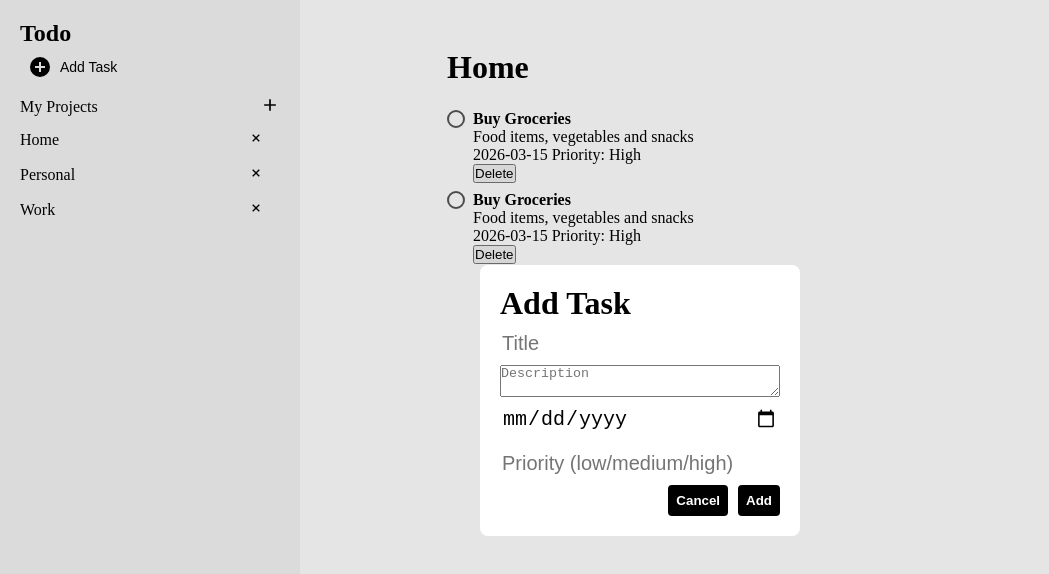
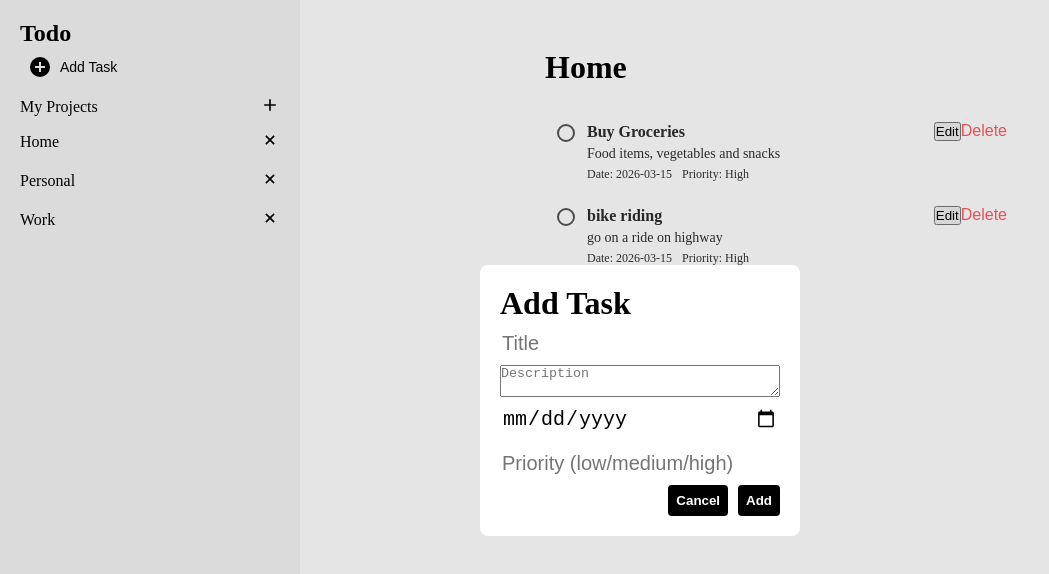
Before and after one commit to wolfieslab/Todo-app, a website built with webpack: page src/index.html in a window 1280 px wide. Both pictures are taken after a click on the button "Add Task". Shown: the whole page, without its empty margins (0-1049 px from the left). Built offline with nearby package versions, Linux system fonts and the light colour scheme.

Commit message:
feat: add edit task functionality and refactor UI structure
- implemented task editing via reusable modal
- split ui.js into render, modal, and handlers for better separation of concerns
- improved code maintainability and structure

```diff
--- a/modules/appController.js
+++ b/modules/appController.js
@@ -9,8 +9,15 @@ const setActiveProject = (index) => {
 };
 
 const getActiveProject = () => {
+    if(projects.length === 0) return null;
+
+    if(activeProjectIndex >= projects.length) {
+        activeProjectIndex = projects.length - 1;
+    }
     return projects[activeProjectIndex];
 };
+
+const getActiveProjectIndex = () => activeProjectIndex;
 
 const createProjects = (name) => {
     const project = createProject(name);
@@ -36,4 +43,4 @@ const addTodoToActiveProject = (data) => {
     project.addTodo(newTodo);
 };
 
-export { createProjects, getProjects, deleteProject, setActiveProject, getActiveProject, addTodoToActiveProject };
+export { createProjects, getProjects, deleteProject, setActiveProject, getActiveProject, addTodoToActiveProject, getActiveProjectIndex };
--- a/modules/todo.js
+++ b/modules/todo.js
@@ -3,6 +3,13 @@
 
     const toggleComplete = () => {
         completed = !completed;
+    };
+
+    const updateData = (newData) => {
+        title = newData.title;
+        description = newData.description;
+        dueDate = newData.dueDate;
+        priority = newData.priority;
     };
 
     const getData = () => {
@@ -11,5 +18,5 @@
         };
     };
 
-    return { toggleComplete, getData};
+    return { toggleComplete, getData, updateData };
 }
--- a/modules/ui.js
+++ /dev/null
@@ -1,228 +0,0 @@
-import { createProjects, getProjects, deleteProject, addTodoToActiveProject, getActiveProject } from "./appController";
-import project from "./project"
-import todo from "./todo";
-
-export function renderProjects() {
-    const sidebar = document.getElementById("projects");
-    sidebar.innerHTML = "";
-
-    const logo = document.createElement("div");
-    logo.classList.add("logo");
-    logo.textContent = "Todo";
-
-    const addTaskBtn = document.createElement("button")
-    addTaskBtn.classList.add("add-task-btn");
-    addTaskBtn.innerHTML = `<svg xmlns="http://www.w3.org/2000/svg" viewBox="0 0 24 24"><title>plus-circle</title><path d="M17,13H13V17H11V13H7V11H11V7H13V11H17M12,2A10,10 0 0,0 2,12A10,10 0 0,0 12,22A10,10 0 0,0 22,12A10,10 0 0,0 12,2Z" /></svg>
-        <span>Add Task</span>`;
-
-    const heading = document.createElement("div");
-    heading.classList.add("heading")
-
-    const headingText = document.createElement("div");
-    headingText.classList.add("heading-text");
-    headingText.textContent = "My Projects";
-
-    const addProjectBtn = document.createElement("button");
-    addProjectBtn.classList.add("add-project-btn");
-    addProjectBtn.innerHTML = `
-        <svg xmlns="http://www.w3.org/2000/svg" viewBox="0 0 24 24"><title>plus</title><path d="M19,13H13V19H11V13H5V11H11V5H13V11H19V13Z" /></svg>`;
-    heading.append(headingText, addProjectBtn);
-
-    sidebar.append(logo, addTaskBtn, heading);
-
-    const projectList = document.createElement("div");
-    projectList.classList.add("projects-list");
-
-    getProjects().forEach((project, index) => {
-        const div = document.createElement("div");
-        div.classList.add("project")
-
-        const span = document.createElement("span");
-        span.textContent = project.name;
-
-        const deleteBtn = document.createElement("button");
-        deleteBtn.classList.add("delete-project-btn")
-        deleteBtn.innerHTML = `
-            <svg xmlns="http://www.w3.org/2000/svg" viewBox="0 0 24 24"><title>plus</title><path d="M19,13H13V19H11V13H5V11H11V5H13V11H19V13Z" /></svg>
-        `;
-
-        div.dataset.index = index;
-        div.append(span, deleteBtn);
-
-
-        deleteBtn.addEventListener("click", () => {
-            deleteProject(index);
-            renderProjects();
-            renderTodos();
-        });
-
-
-        projectList.appendChild(div);
-        sidebar.appendChild(projectList);
-    });
-
-
-
-
-    addProjectBtn.addEventListener("click", () => {
-        openProjectModal(createProjects);
-    });
-
-    addTaskBtn.addEventListener("click", () => {
-        openTaskModal(addTodoToActiveProject);
-    });
-}
-
-export function renderTodos() {
-    const list = document.getElementById("todos");
-    list.innerHTML = "";
-
-    const project = getActiveProject();
-    const todos = project.getTodos();
-
-    const heading = document.createElement("h2");
-    heading.classList.add("title");
-    heading.textContent = project.name;
-
-    list.appendChild(heading);
-
-    todos.forEach((todo, index) => {
-        const item = createTodoElement(todo, index);
-        list.appendChild(item);
-    });
-}
-
-function createTodoElement(todo, index) {
-    const todoDiv = document.createElement("div");
-    todoDiv.classList.add("todo");
-
-    const todoCheckbox = document.createElement("label");
-    todoCheckbox.classList.add("todo-checkbox");
-
-    todoCheckbox.innerHTML = `
-            <input type="checkbox">
-            <span class="checkmark">
-                <svg class="icon" xmlns="http://www.w3.org/2000/svg" viewBox="0 0 24 24"><title>check</title><path d="M21,7L9,19L3.5,13.5L4.91,12.09L9,16.17L19.59,5.59L21,7Z" /></svg>
-            </span>
-        `;
-
-    const todoDetails = document.createElement("div");
-    todoDetails.classList.add("todo-details");
-
-    const title = document.createElement("h4");
-    title.textContent = todo.getData().title;
-
-    const desc = document.createElement("p");
-    desc.textContent = todo.getData().description;
-
-    const meta = document.createElement("p");
-    meta.innerHTML = `
-        <span>${todo.getData().dueDate}</span>
-        <span>Priority: ${todo.getData().priority}</span>
-    `;
-
-    const deleteBtn = document.createElement("button");
-    deleteBtn.classList.add("delete-todo-btn");
-    deleteBtn.textContent = "Delete";
-    deleteBtn.addEventListener("click", () => {
-        const project = getActiveProject();
-        project.removeTodo(index);
-        renderTodos();
-    });
-
-    todoDetails.append(title, desc, meta, deleteBtn)
-    todoDiv.append(todoCheckbox, todoDetails);
-    return todoDiv;
-}
-
-function createModal({ title, fields, onSubmit }) {
-    const dialog = document.createElement("dialog");
-    dialog.classList.add("modal");
-
-    const form = document.createElement("form");
-    form.method = "dialog";
-
-    const heading = document.createElement("h2");
-    heading.classList.add("dialog-heading");
-    heading.textContent = title;
-
-    form.appendChild(heading);
-
-    fields.forEach(field => {
-        const input = document.createElement(field.type === "textarea" ? "textarea" : "input");
-        input.name = field.name;
-        input.placeholder = field.placeholder;
-
-        if (field.type !== "textarea") input.type = field.type;
-
-        form.appendChild(input);
-    })
-
-    const actions = document.createElement("div");
-    actions.classList.add("actions-button")
-
-    const cancelBtn = document.createElement("button");
-    cancelBtn.textContent = "Cancel"
-    cancelBtn.type = "button";
-    cancelBtn.addEventListener("click", () => dialog.close());
-
-    const addBtn = document.createElement("button");
-    addBtn.textContent = "Add"
-    addBtn.type = "submit"
-
-    actions.append(cancelBtn, addBtn);
-    form.appendChild(actions);
-
-    addBtn.addEventListener("click", (e) => {
-        e.preventDefault();
-
-        const formData = new FormData(form);
-        const data = Object.fromEntries(formData.entries());
-        onSubmit(data);
-
-        dialog.close();
-        dialog.remove();
-    });
-
-    dialog.appendChild(form);
-    document.body.appendChild(dialog);
-
-    return dialog;
-}
-
-function openProjectModal(createProjects) {
-    const modal = createModal({
-        title: "Add Project",
-        fields: [
-            {
-                name: "title",
-                type: "text",
-                placeholder: "Project Name"
-            }
-        ],
-        onSubmit: (data) => {
-            createProjects(data.title);
-            renderProjects();
-        }
-    });
-
-    modal.showModal();
-}
-
-function openTaskModal(addTodoToActiveProject) {
-    const modal = createModal({
-        title: "Add Task",
-        fields: [
-            { name: "title", type: "text", placeholder: "Title" },
-            { name: "description", type: "textarea", placeholder: "Description" },
-            { name: "dueDate", type: "date" },
-            { name: "priority", type: "text", placeholder: "Priority (low/medium/high)" }
-        ],
-        onSubmit: (data) => {
-            addTodoToActiveProject(data);
-            renderTodos();
-        }
-    });
-
-    modal.showModal();
-}
--- /dev/null
+++ b/modules/ui/handlers.js
@@ -0,0 +1,20 @@
+import { getActiveProject, deleteProject, setActiveProject } from "../appController";
+import { renderProjects, renderTodos } from "./render";
+
+export function handleDeleteTodo(index) {
+    const project = getActiveProject();
+    project.removeTodo(index);
+    renderTodos();
+}
+
+export function handleDeleteProject(index) {
+    deleteProject(index);
+    renderProjects();
+    renderTodos();
+}
+
+export function handleProjectSwitching(index) {
+    setActiveProject(index);
+    renderProjects();
+    renderTodos();
+}
--- /dev/null
+++ b/modules/ui/modal.js
@@ -0,0 +1,112 @@
+function createModal({ title, fields, onSubmit }) {
+    const dialog = document.createElement("dialog");
+    dialog.classList.add("modal");
+
+    const form = document.createElement("form");
+    form.method = "dialog";
+
+    const heading = document.createElement("h2");
+    heading.classList.add("dialog-heading");
+    heading.textContent = title;
+
+    form.appendChild(heading);
+
+    fields.forEach(field => {
+        const input = document.createElement(field.type === "textarea" ? "textarea" : "input");
+        input.name = field.name;
+        input.placeholder = field.placeholder;
+
+        if (field.type !== "textarea") input.type = field.type;
+        if (field.value) input.value = field.value;
+
+        form.appendChild(input);
+    })
+
+    const actions = document.createElement("div");
+    actions.classList.add("actions-button")
+
+    const cancelBtn = document.createElement("button");
+    cancelBtn.textContent = "Cancel"
+    cancelBtn.type = "button";
+    cancelBtn.addEventListener("click", () => dialog.close());
+
+    const addBtn = document.createElement("button");
+    addBtn.textContent = "Add"
+    addBtn.type = "submit"
+
+    actions.append(cancelBtn, addBtn);
+    form.appendChild(actions);
+
+    addBtn.addEventListener("click", (e) => {
+        e.preventDefault();
+
+        const formData = new FormData(form);
+        const data = Object.fromEntries(formData.entries());
+        onSubmit(data);
+
+        dialog.close();
+        dialog.remove();
+    });
+
+    dialog.appendChild(form);
+    document.body.appendChild(dialog);
+
+    return dialog;
+}
+
+export function openProjectModal(createProjects, renderProjects) {
+    const modal = createModal({
+        title: "Add Project",
+        fields: [
+            {
+                name: "title",
+                type: "text",
+                placeholder: "Project Name"
+            }
+        ],
+        onSubmit: (data) => {
+            createProjects(data.title);
+            renderProjects();
+        }
+    });
+
+    modal.showModal();
+}
+
+export function openTaskModal(addTodoToActiveProject, renderTodos) {
+    const modal = createModal({
+        title: "Add Task",
+        fields: [
+            { name: "title", type: "text", placeholder: "Title" },
+            { name: "description", type: "textarea", placeholder: "Description" },
+            { name: "dueDate", type: "date" },
+            { name: "priority", type: "text", placeholder: "Priority (low/medium/high)" }
+        ],
+        onSubmit: (data) => {
+            addTodoToActiveProject(data);
+            renderTodos();
+        }
+    });
+
+    modal.showModal();
+}
+
+export function editTaskModal(todoItem, renderTodos) {
+    const data = todoItem.getData();
+
+    const modal = createModal({
+        title: "Edit task",
+        fields: [
+            { name: "title", placeholder: "Title", value: data.title },
+            { name: "description", placeholder: "Description", value: data.description },
+            { name: "dueDate", type: "date", value: data.dueDate },
+            { name: "priority", placeholder: "Priority", value: data.priority }
+        ],
+        onSubmit: (updatedData) => {
+            todoItem.updateData(updatedData)
+            renderTodos();
+        }
+    });
+
+    modal.showModal();
+}
--- /dev/null
+++ b/modules/ui/render.js
@@ -0,0 +1,149 @@
+import { createProjects, getProjects, deleteProject, addTodoToActiveProject, getActiveProject, setActiveProject, getActiveProjectIndex } from "../appController";
+import project from "../project";
+import { handleDeleteProject, handleDeleteTodo, handleProjectSwitching } from "./handlers";
+import { editTaskModal, openProjectModal, openTaskModal } from "./modal";
+
+export function renderProjects() {
+    const sidebar = document.getElementById("projects");
+    sidebar.innerHTML = "";
+
+    createSidebarElements(sidebar);
+
+    const projectList = document.createElement("div");
+    projectList.classList.add("projects-list");
+
+    getProjects().forEach((project, index) => {
+        const div = document.createElement("div");
+        div.classList.add("project")
+        div.dataset.index = index;
+
+        const activeIndex = getActiveProjectIndex();
+        if(index === activeIndex) {
+            div.classList.add("active");
+        }
+
+        const span = document.createElement("span");
+        span.textContent = project.name;
+
+        const deleteBtn = document.createElement("button");
+        deleteBtn.classList.add("delete-project-btn")
+        deleteBtn.innerHTML = `
+            <svg xmlns="http://www.w3.org/2000/svg" viewBox="0 0 24 24"><title>plus</title><path d="M19,13H13V19H11V13H5V11H11V5H13V11H19V13Z" /></svg>
+        `;
+
+        div.append(span, deleteBtn);
+        div.addEventListener("click", () => { handleProjectSwitching(index); });
+        deleteBtn.addEventListener("click", () => { handleDeleteProject(index); });
+
+        projectList.appendChild(div);
+    });
+
+    sidebar.appendChild(projectList);
+
+}
+
+export function renderTodos() {
+    const list = document.getElementById("todos");
+    list.innerHTML = "";
+
+    const project = getActiveProject();
+    const todos = project.getTodos();
+
+    const heading = document.createElement("h2");
+    heading.classList.add("title");
+    heading.textContent = project.name;
+
+    list.appendChild(heading);
+
+    todos.forEach((todo, index) => {
+        const item = createTodoElement(todo, index);
+        list.appendChild(item);
+    });
+}
+
+function createSidebarElements(sidebarElement) {
+    const logo = document.createElement("div");
+    logo.classList.add("logo");
+    logo.textContent = "Todo";
+
+    const addTaskBtn = document.createElement("button")
+    addTaskBtn.classList.add("add-task-btn");
+    addTaskBtn.innerHTML = `<svg xmlns="http://www.w3.org/2000/svg" viewBox="0 0 24 24"><title>plus-circle</title><path d="M17,13H13V17H11V13H7V11H11V7H13V11H17M12,2A10,10 0 0,0 2,12A10,10 0 0,0 12,22A10,10 0 0,0 22,12A10,10 0 0,0 12,2Z" /></svg>
+        <span>Add Task</span>`;
+
+    const heading = document.createElement("div");
+    heading.classList.add("heading")
+
+    const headingText = document.createElement("div");
+    headingText.classList.add("heading-text");
+    headingText.textContent = "My Projects";
+
+    const addProjectBtn = document.createElement("button");
+    addProjectBtn.classList.add("add-project-btn");
+    addProjectBtn.innerHTML = `
+        <svg xmlns="http://www.w3.org/2000/svg" viewBox="0 0 24 24"><title>plus</title><path d="M19,13H13V19H11V13H5V11H11V5H13V11H19V13Z" /></svg>`;
+
+    heading.append(headingText, addProjectBtn);
+    addProjectBtn.addEventListener("click", () => { openProjectModal(createProjects, renderProjects) });
+    addTaskBtn.addEventListener("click", () => { openTaskModal(addTodoToActiveProject, renderTodos) });
+
+    return sidebarElement.append(logo, addTaskBtn, heading);
+}
+
+function createTodoElement(todo, index) {
+    const data = todo.getData();
+
+    const todoDiv = document.createElement("div");
+    todoDiv.classList.add("todo");
+    todoDiv.dataset.index = index;
+
+    const todoCheckbox = document.createElement("label");
+    todoCheckbox.classList.add("todo-checkbox");
+
+    todoCheckbox.innerHTML = `
+            <input type="checkbox">
+            <span class="checkmark">
+                <svg class="icon" xmlns="http://www.w3.org/2000/svg" viewBox="0 0 24 24"><title>check</title><path d="M21,7L9,19L3.5,13.5L4.91,12.09L9,16.17L19.59,5.59L21,7Z" /></svg>
+            </span>
+        `;
+
+
+    const content = document.createElement("div");
+    content.classList.add("todo-content");
+
+    const todoRow = document.createElement("div");
+    todoRow.classList.add("todo-header");
+
+    const title = document.createElement("h4");
+    title.textContent = data.title;
+
+    const desc = document.createElement("p");
+    desc.classList.add("todo-desc");
+    desc.textContent = data.description;
+
+    const meta = document.createElement("p");
+    meta.classList.add("todo-meta");
+    meta.innerHTML = `
+        <span>Date: ${data.dueDate}</span>
+        <span class="priority ${data.priority}">Priority: ${data.priority}</span>
+    `;
+
+    const actions = document.createElement("div");
+    actions.classList.add("todo-actions-buttons");
+
+    const editBtn = document.createElement("button");
+    editBtn.classList.add("edit-todo-btn");
+    editBtn.textContent = "Edit";
+    editBtn.addEventListener("click", () => { editTaskModal(todo, renderTodos) });
+
+    const deleteBtn = document.createElement("button");
+    deleteBtn.classList.add("delete-todo-btn");
+    deleteBtn.textContent = "Delete";
+    deleteBtn.addEventListener("click", () => { handleDeleteTodo(index) });
+
+    actions.append(editBtn, deleteBtn)
+    todoRow.append(title, actions);
+    content.append(todoRow, desc, meta)
+    todoDiv.append(todoCheckbox, content);
+    return todoDiv;
+}
--- a/src/index.js
+++ b/src/index.js
@@ -1,5 +1,5 @@
 import { createProjects, getProjects } from "../modules/appController";
-import { renderProjects, renderTodos } from "../modules/ui";
+import { renderProjects, renderTodos } from "../modules/ui/render";
 import todo from "../modules/todo";
 import "./styles.css";
 
@@ -10,13 +10,14 @@ createProjects("Work");
 
 const projects = getProjects();
 const todo1 = todo("Buy Groceries", "Food items, vegetables and snacks", "2026-03-15", "High");
+const todo2 = todo("bike riding", "go on a ride on highway", "2026-03-15", "High");
 
 
 projects[0].addTodo(todo1);
-projects[0].addTodo(todo1);
+projects[0].addTodo(todo2);
 projects[1].addTodo(todo1);
-projects[1].addTodo(todo1);
+projects[1].addTodo(todo2);
 projects[2].addTodo(todo1);
-projects[2].addTodo(todo1);
+projects[2].addTodo(todo2);
 renderProjects();
 renderTodos(projects[0]);
--- a/src/styles.css
+++ b/src/styles.css
@@ -24,7 +24,7 @@
 }
 
 #todos {
-    padding: 5% 15%;
+    padding: 5% 25%;
 }
 
 div.logo {
@@ -79,8 +79,13 @@ button.add-task-btn {
     align-items: center;
     justify-content: space-between;
     padding: 4px 0;
-    padding-right: 1em;
 }
+
+/* .project.active {
+    background: #333;
+    color: white;
+    font-weight: bold;
+} */
 
 .delete-project-btn {
     border: none;
@@ -88,8 +93,8 @@ button.add-task-btn {
 }
 
 .delete-project-btn svg {
-    width: 16px;
-    height: 16px;
+    width: 20px;
+    height: 20px;
     transform: rotate(45deg);
 }
 
@@ -98,10 +103,14 @@ button.add-task-btn {
     margin-bottom: 24px;
 }
 
+/* todo layout  */
+
 .todo {
     display: flex;
-    gap: 8px;
-    margin-bottom: 8px;
+    gap: 12px;
+    padding: 12px;
+    /* margin-bottom: 10px; */
+    align-items: flex-start;
 }
 
 .todo-checkbox {
@@ -110,6 +119,7 @@ button.add-task-btn {
     width: 18px;
     height: 18px;
     cursor: pointer;
+    margin-top: 2px;
 }
 
 .todo-checkbox input {
@@ -132,13 +142,50 @@ button.add-task-btn {
 }
 
 .todo-checkbox input:checked + .checkmark {
-    background-color: rgba(76, 175, 80, 0.1);
+    background: rgba(76, 175, 80, 0.1);
     border-color: #4caf50;
 }
 
 .todo-checkbox input:checked + .checkmark .icon {
     opacity: 1;
     fill: #4caf50;
+}
+
+.todo-header {
+    display: flex;
+    justify-content: space-between;
+    align-items: center;
+}
+
+.todo-content {
+    flex: 1;
+}
+
+.todo-header h4 {
+    font-size: 16px;
+    color: #2b2b2b;
+}
+
+.delete-todo-btn {
+    background: transparent;
+    border: none;
+    color: #ff5c5c;
+    font-size: 16px;
+    cursor: pointer;
+    margin-right: 1em;
+}
+
+.todo-desc {
+    margin: 5px 0;
+    color: #2e2e2e;
+    font-size: 14px;
+}
+
+.todo-meta {
+    display: flex;
+    gap: 10px;
+    font-size: 12px;
+    color: #313131;
 }
 
 dialog.modal {
```
